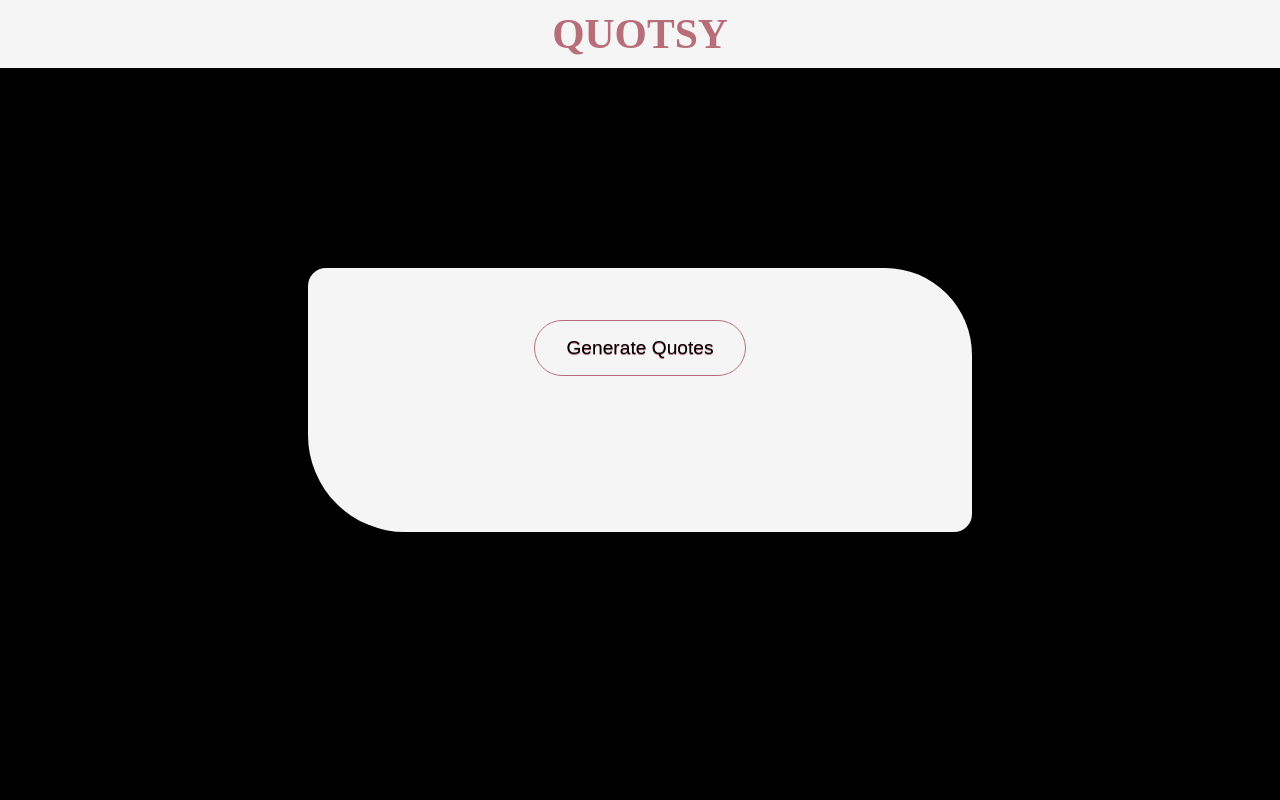
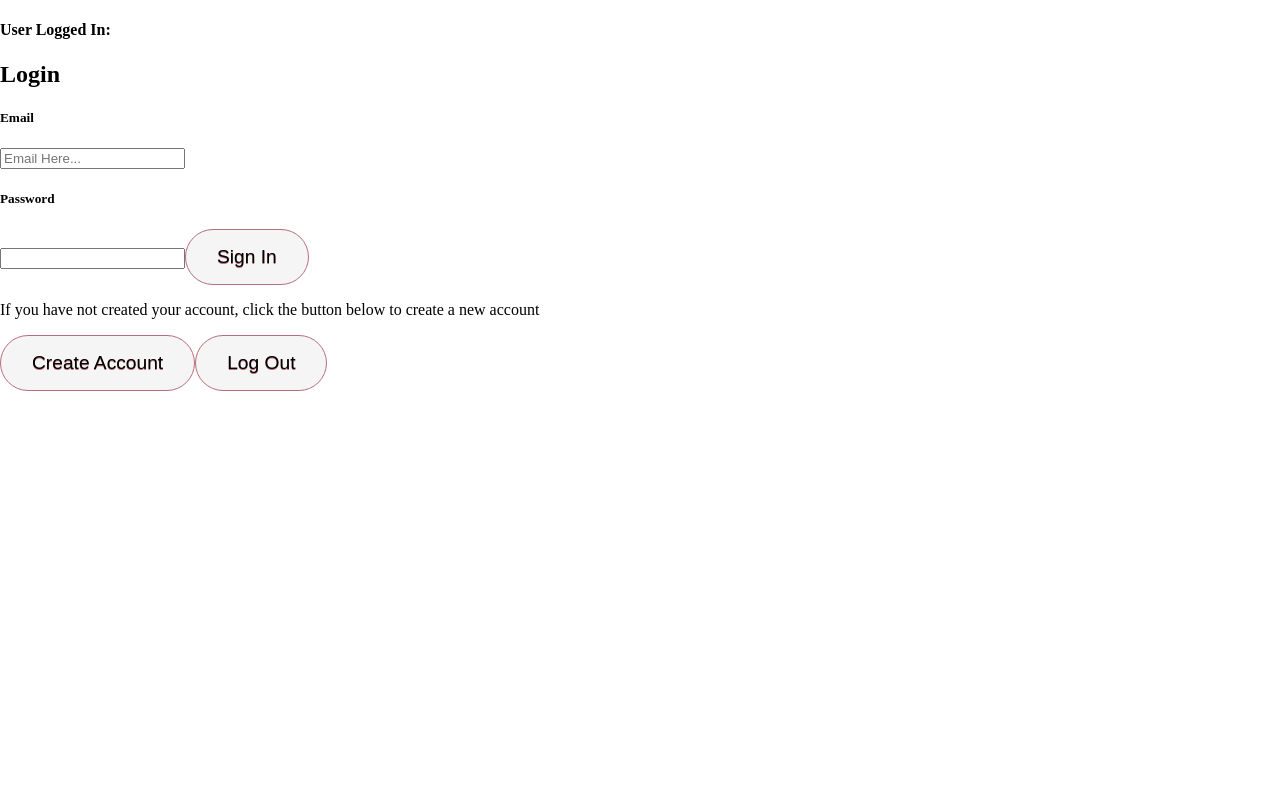
Before and after one commit to Mwagiru/Phase-3-frontend, a React (Create React App) app: page /login in a window 1280 px wide. Shown: the top 800 px of the page. Built offline with nearby package versions, Linux system fonts and the light colour scheme; no server answers.

Commit message:
Modify components

```diff
--- a/src/App.js
+++ b/src/App.js
@@ -3,10 +3,13 @@ import React,{ useState, useEffect } from 'react';
 import axios from "axios"
 import Navbar from './Components/Navbar';
 import Home from './Components/Home';
+import { useNavigate } from 'react-router-dom';
+
 const App = () => {
   const [quotes, setQuotes] = useState("");
   const [author, setAuthor] = useState("");
 
+  let navigate = useNavigate();
    const API = async () => {
     let quotesarr = [];
     try{
@@ -29,8 +32,8 @@ const App = () => {
     }, []);
     function handleUpdateQuote(updatedQuote) {
       const updatedQuotes = quotes.map((quote) => {
-        if (quote.id === updatedQuotes.id) {
-          return updatedQuotes;
+        if (quote.id === updatedQuote.id) {
+          return updatedQuote;
         } else {
           return quote;
         }
--- /dev/null
+++ b/src/Components/Authenticate.js
@@ -0,0 +1,88 @@
+import React, { useState } from 'react'
+import { auth } from "./firebase";
+import {
+  createUserWithEmailAndPassword,
+  onAuthStateChanged,
+  signOut,
+  signInWithEmailAndPassword,
+} from "firebase/auth";
+import { Navigate, useNavigate } from "react-router-dom";
+
+function Authenticate() {
+      const [email, setEmail] = useState();
+      const [password, setPassword] = useState("");
+      const [user, setUser] = useState({});
+      onAuthStateChanged(auth, (currentUser) => {
+        setUser(currentUser);
+      });
+
+   	let navigate = useNavigate();
+
+     const login = async (e) => {
+       e.preventDefault();
+       try {
+         const user = signInWithEmailAndPassword(auth, email, password);
+         console.log(user);
+       } catch (error) {
+         alert(error.message);
+       }
+     };
+
+  const register = async (e) => {
+    e.preventDefault();
+    try {
+      const user = createUserWithEmailAndPassword(auth, email, password);
+      console.log(user);
+    } catch (error) {
+      alert(error.message);
+    }
+  };
+      const logout = async (e) => {
+        e.preventDefault();
+        await signOut(auth);
+      };
+  return (
+    <>
+      <div className="login_container">
+        <h4>User Logged In:</h4>
+        {user?.email}
+        <h2>Login</h2>
+        <form>
+          <h5>Email</h5>
+          <input
+            type="text"
+            required
+            placeholder='Email Here...'
+            value={email}
+            onChange={(e) => {
+              setEmail(e.target.value);
+            }}
+          />
+          <h5>Password</h5>
+          <input
+            type="password"
+            value={password}
+            onChange={(e) => {
+              setPassword(e.target.value);
+            }}
+          />
+          <button className="login_signin" onClick={login}>
+            Sign In
+          </button>
+          <p>
+            If you have not created your account, click the button below to
+            create a new account
+          </p>
+          <button className="login_register" onClick={register}>
+            Create Account
+          </button>
+          <button className="login_Logout" onClick={logout}>
+            Log Out
+          </button>
+        </form>
+      </div>
+    </>
+  );
+}
+
+export default Authenticate
--- a/src/Components/Home.js
+++ b/src/Components/Home.js
@@ -64,7 +64,7 @@ function handleDelete(id) {
         <div className="show">
           {quotes.map((quote) => (
             <p key={quote.id}>
-              <button onClick={() => handleDelete(quote.id)}>Delete</button>
+              <button onClick={() => handleDelete(quote.id)}>🗑️</button>
               {quote.content}
             </p>
           ))}
--- a/src/Components/Navbar.js
+++ b/src/Components/Navbar.js
@@ -1,12 +1,37 @@
-import React from 'react'
+import React from 'react';
+import { auth } from "./firebase";
+import {
+  BrowserRouter as Router,
+  Routes,
+  Route,
+  Navigate,
+  useNavigate,
+} from "react-router-dom";
+import {
+  createUserWithEmailAndPassword,
+  onAuthStateChanged,
+  signOut,
+  signInWithEmailAndPassword,
+} from "firebase/auth";
+function Navbar() {
+  let navigate = useNavigate();
 
-function Navbar() {
+  const logout = async (e) => {
+    e.preventDefault();
+    await signOut(auth);
+    navigate("/login");
+  };
+
   return (
-    <div className='Navbar'>
-        <span className='nav-logo'><h1>QUOTSY</h1></span>
-
+    <div className="Navbar">
+      <span className="nav-logo">
+        <h1>QUOTSY</h1>
+      </span>
+      <button className="login_Logout" onClick={logout}>
+        Log Out
+      </button>
     </div>
-  )
+  );
 }
 
 export default Navbar
--- a/src/index.css
+++ b/src/index.css
@@ -25,7 +25,7 @@ body {
   color: #B76E79;
 }
 .quotebox {
-  position: absolute;
+  position:absolute;
   background-color: whitesmoke;
   width: 600px;
   height: 200px;
@@ -122,11 +122,25 @@ button:active {
 }
 .show {
   width: 100vw;
-  height: 66vh;
+  height: 800vh;
   background-color:#B76E79;
   color: whitesmoke;
   font-size: 1.3em;
   font-family: 'Gill Sans', 'Gill Sans MT', Calibri, 'Trebuchet MS', sans-serif;
   font-style: oblique;
-
 }
+.show button {
+  background-color: black;
+  color: whitesmoke;
+  border: 0;
+  border-radius: 8px;
+  cursor:cell;
+  width: 50px;
+  align-items: center;
+  text-align: center;
+  font-size: 0.8em;
+}
+.delete:hover{
+  color:#B76E79;
+  background-color: whitesmoke;
+}
--- a/src/index.js
+++ b/src/index.js
@@ -1,12 +1,28 @@
-import React from 'react';
+import React, { useState } from 'react';
 import ReactDOM from 'react-dom/client';
 import './index.css';
 import App from './App';
-
+import Authenticate from './Components/Authenticate';
+import Home from './Components/Home';
+import {
+  BrowserRouter as Router,
+  Routes,
+  Route,
+  Navigate,
+  useNavigate,
+} from "react-router-dom";
 
 const root = ReactDOM.createRoot(document.getElementById('root'));
 root.render(
-  <React.StrictMode>
-    <App />
-  </React.StrictMode>
+  <>
+    <Router>
+      <div className="container-fluid movie-app">
+        <Routes>
+          <Route path="/login" element={<Authenticate />} />
+          <Route path="/" element={<App/>} />
+          <Route path="/home" element={<App />} />
+        </Routes>
+      </div>
+    </Router>
+  </>
 );
```
Also changed, not shown: src/Components/firebase.js (renamed from src/firebase.js).
